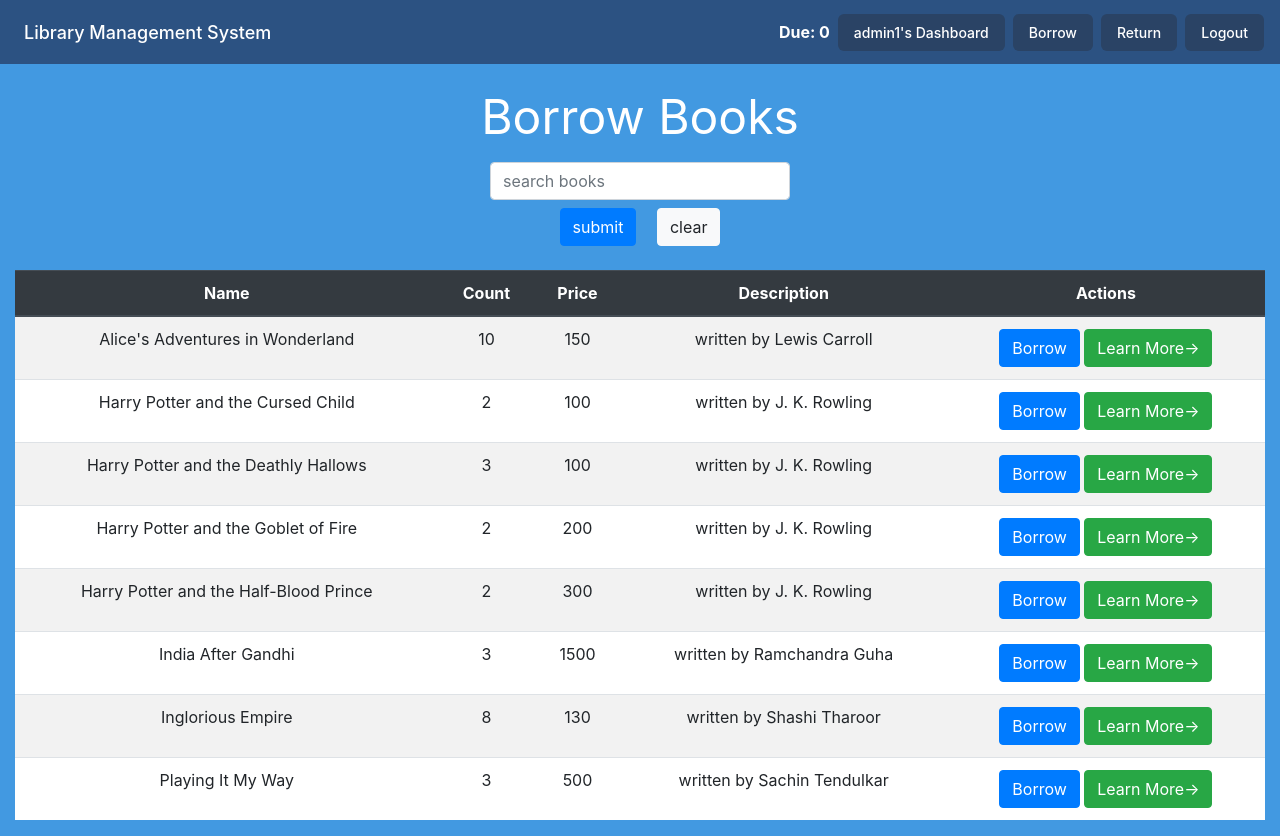
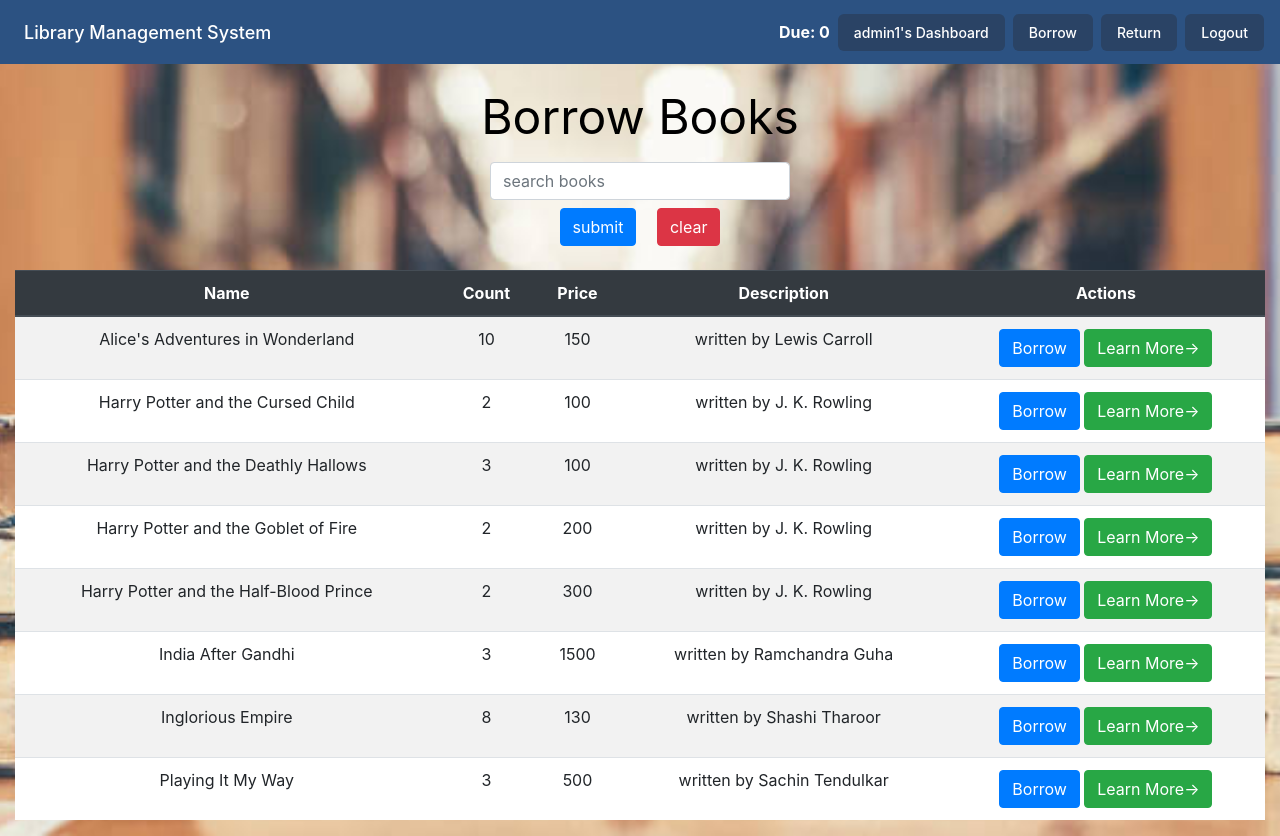
Before and after one commit to KLMS-openlab-team/AVL-Flask, a Flask app: page /transaction/borrowbook in a window 1280 px wide. Run offline with Flask 2, Linux system fonts and the light colour scheme; a user stored in the database is signed in; parts of the project's set-up code (start-up, migrations or seed data) failed here and were passed over; some libraries are stand-ins or nearby versions.

Commit message:
library image added

```diff
--- a/book_scrape.py
+++ b/book_scrape.py
@@ -14,7 +14,6 @@ def scrapeinfo(book):
     soup = BeautifulSoup(content,'html.parser')
     job_elems = soup.find_all('div', class_='mw-parser-output')
     for d in job_elems:
-
         img=d.find('img')
         link="http:"+img['src']
         images.append(link)
--- a/server.py
+++ b/server.py
@@ -27,9 +27,7 @@ def index():
         return redirect(url_for('dashboard'))
     return render_template(login_page)
 
-@app.route('/testurl', methods=['GET'])
-def asdfasdf():
-    return render_template('child.html')
+
 @app.route('/scrapeinfo/<bookname>', methods=['GET'])
 def scrapeinfo(bookname):
     print(bookname)
--- a/templates/books/managebooks.html
+++ b/templates/books/managebooks.html
@@ -35,7 +35,7 @@
 </div>
 {% endif %}
 {% endwith %}
-<h1 class="text-white text-5xl text-center mb-3 mt-4" >Manage Books</h1>
+<h1 class="text-black text-5xl text-center mb-3 mt-4" >Manage Books</h1>
 <div class="text-center justify-center mb-4">
 	<a href="/books/addbooks" class="btn btn-dark">Add Books</a>
 	<a href="http://localhost:5000/books/updatedb" class="btn btn-dark ml-1">Update DB</a>
--- a/templates/index.html
+++ b/templates/index.html
@@ -46,4 +46,5 @@
 		</form>
 	</div>
 </div>
+
 {% endblock %}
--- a/templates/layout.html
+++ b/templates/layout.html
@@ -29,6 +29,15 @@
 	<script src="https://cdn.jsdelivr.net/npm/bootstrap@4.6.0/dist/js/bootstrap.bundle.min.js"
 		integrity="sha384-Piv4xVNRyMGpqkS2by6br4gNJ7DXjqk09RmUpJ8jgGtD7zP9yug3goQfGII0yAns"
 		crossorigin="anonymous"></script>
+
+<style>
+	body{
+		background-image: url('http://localhost:5000/static/library.jpg') ;
+		background-repeat: no-repeat;
+		background-position: center;
+		background-size: cover;
+	}
+</style>
 </body>
 
 </html>
--- a/templates/transaction/borrow.html
+++ b/templates/transaction/borrow.html
@@ -44,7 +44,7 @@
 </div>
 {% endif %}
 {% endwith %}
-<h1 class="text-white text-5xl text-center mb-3 mt-4">Borrow Books</h1>
+<h1 class="text-black text-5xl text-center mb-3 mt-4">Borrow Books</h1>
 <div class="container">
 
 
@@ -53,7 +53,7 @@
 			<input type="text" class="form-control" id="searchtext" style="width: 300px;margin-left:auto;margin-right: auto;"  placeholder="search books"  name="search">
 			<input type="submit" value="submit" class="btn btn-primary mt-2">
 		</form>
-		<button onclick="clearsearch()" class="btn btn-light mt-2 ml-3">clear</button>
+		<button onclick="clearsearch()" class="btn btn-danger mt-2 ml-3">clear</button>
 	</div>
 	<table class="table table-striped bg-white text-center">
 		<thead class="thead-dark">
--- a/templates/transaction/return.html
+++ b/templates/transaction/return.html
@@ -44,7 +44,7 @@
 </div>
 {% endif %}
 {% endwith %}
-<h1 class="text-white text-5xl text-center mb-3 mt-4">Return Books</h1>
+<h1 class="text-black text-5xl text-center mb-3 mt-4">Return Books</h1>
 <div class="container">
 
 	<table class="table table-striped bg-white text-center">
--- a/templates/users/manageusers.html
+++ b/templates/users/manageusers.html
@@ -39,7 +39,7 @@
 </div>
 {% endif %}
 {% endwith %}
-<h1 class="text-white text-5xl text-center mb-3 mt-4">Manage Users</h1>
+<h1 class="text-black text-5xl text-center mb-3 mt-4">Manage Users</h1>
 <div class="text-center justify-center mb-4">
 	<a href="/users/addusers" class="btn btn-dark">Add Users</a>
 </div>
```
Also changed, not shown: static/library.jpg (added), 1 other file.
